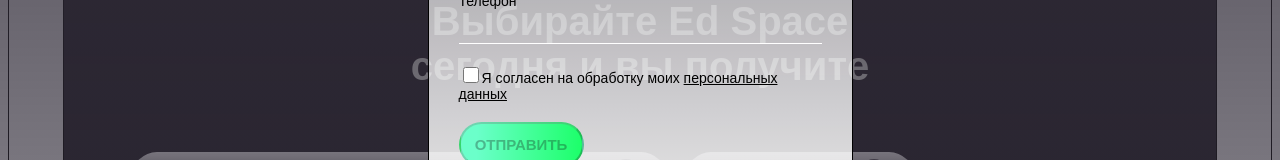
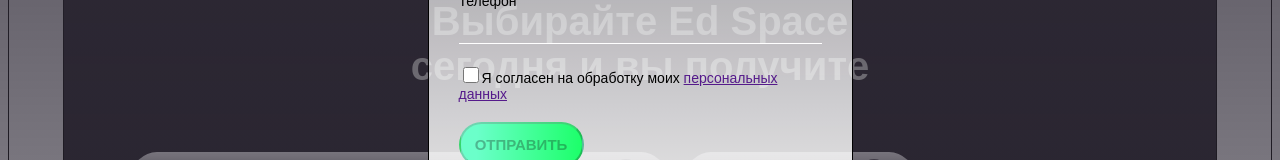
Before and after one commit to Alex-N-1985/reacthomework, a React (Create React App) app: page / in a window 1280 px wide. Both pictures are taken after a click on the button "Попробовать бесплатно". Shown: the part 1092-1252 px from the top of the page. Built offline with nearby package versions, Linux system fonts and the light colour scheme.

Commit message:
update results.

```diff
--- a/src/components/modal/modal.jsx
+++ b/src/components/modal/modal.jsx
@@ -102,7 +102,7 @@
                         setPDataProc(e.target.checked);
                     }}
                 />
-                <span>Я согласен на обработку моих <u>персональных данных</u></span>
+                <span>Я согласен на обработку моих <a href="">персональных данных</a></span>
             </div>
             <button className="modal__main-button" onClick={handler} disabled={!pdataproc} >ОТПРАВИТЬ</button>
         </div>
```
